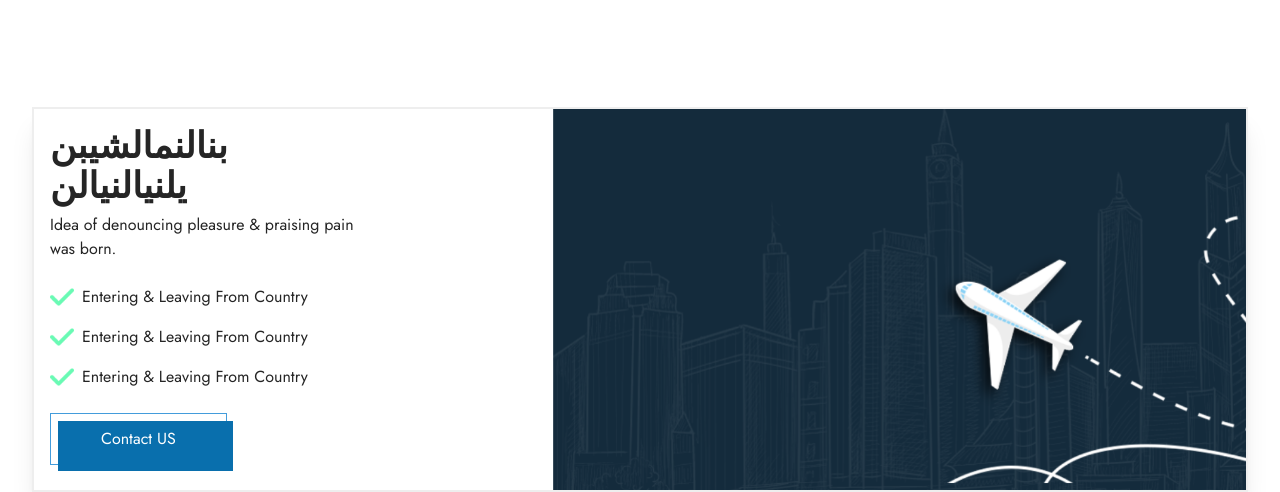
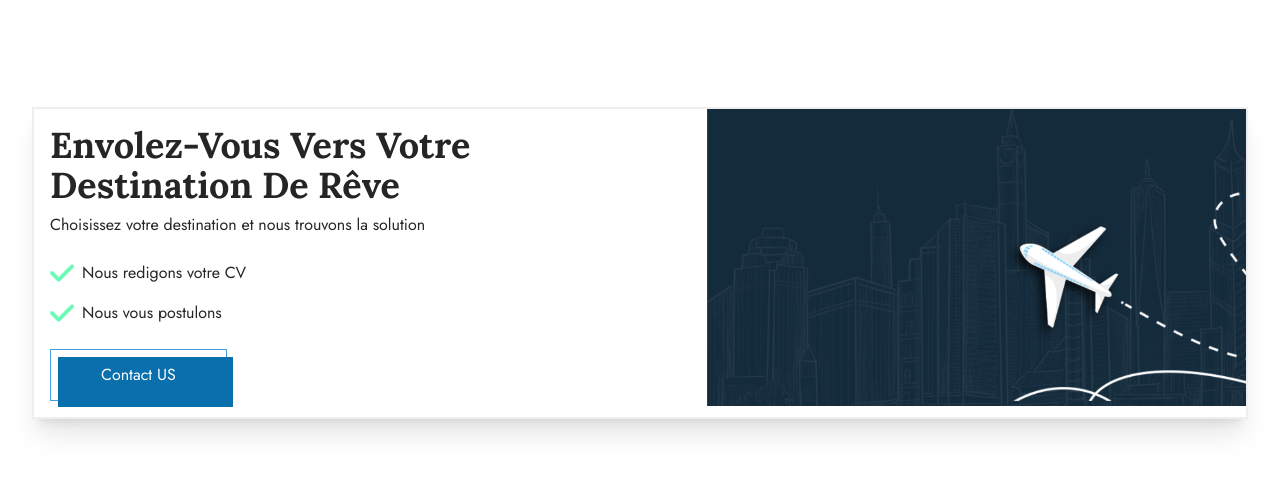
Before and after one commit to KamelMesbahi13/dzWorkAway, a React (Vite) app: page / in a window 1280 px wide. Shown: the part 3200-3692 px from the top of the page. Built offline with nearby package versions, Linux system fonts and the light colour scheme; no server answers.

Commit message:
Add Translation

```diff
--- a/src/Ui/ContactSection/ContactSection.jsx
+++ b/src/Ui/ContactSection/ContactSection.jsx
@@ -6,8 +6,6 @@ import { LazyLoadImage } from "react-lazy-load-image-component";
 import { useTranslation } from "react-i18next";
 
 const ContactSection = () => {
-  // ---------------------------------------------------------
-
   const { i18n } = useTranslation();
 
   const modifiedDataParagraphs = Data.ContactSection_Paragraphs.map((data) => {
@@ -61,7 +59,7 @@ const ContactSection = () => {
       if (i18n.language === "fr") {
         return {
           id: data.id,
-          header: data.header_ar,
+          header: data.header_fr,
           description: data.description_fr,
         };
       }
@@ -109,6 +107,7 @@ const ContactSection = () => {
       );
     }
   );
+
   // ---------------------------------------------------------
 
   return (
--- a/src/data.json
+++ b/src/data.json
@@ -174,33 +174,31 @@
     {
       "id": 1,
       "header": "Fly Your Dream Destination",
-      "header_ar": "بنالنمالشيبن يلنيالنيالن",
-      "header_fr": "Fly Your Dream Destination",
+      "header_ar": "سافر إلى وجهة أحلامك",
+      "header_fr": "Envolez-vous vers votre destination de rêve",
 
-      "description": "Idea of denouncing pleasure & praising pain was born.",
-      "description_ar": "يبخعابل سيهتههلتي يهلتيهلهتتتشب حيهتلهيستلهي شيحهلتحهبال سبحهلتبيهتل",
-      "description_fr": "Idea of denouncing pleasure & praising pain was born."
+      "description": "Choose your destination and we'll find the solution",
+      "description_ar": "اختر وجهتك وسنجد لك الحل المناسب لك",
+      "description_fr": "Choisissez votre destination et nous trouvons la solution",
+
+      "button": "Contact Us",
+      "button_ar": "تواصل معنا",
+      "button_fr": "Contactez-nous"
     }
   ],
 
   "ContactSection_Paragraphs": [
     {
       "id": 1,
-      "paragraph": "Entering & Leaving From Country",
-      "paragraph_ar": "التيتل يناالثهل يمتاتتال يلمتتال",
-      "paragraph_fr": "Entering & Leaving From Country"
+      "paragraph": "We redigest your CV",
+      "paragraph_ar": "نعيد فحص سيرتك الذاتية",
+      "paragraph_fr": "Nous redigons votre CV"
     },
     {
       "id": 2,
-      "paragraph": "Entering & Leaving From Country",
-      "paragraph_ar": "التيتل يناالثهل يمتاتتال يلمتتال",
-      "paragraph_fr": "Entering & Leaving From Country"
-    },
-    {
-      "id": 3,
-      "paragraph": "Entering & Leaving From Country",
-      "paragraph_ar": "التيتل يناالثهل يمتاتتال يلمتتال",
-      "paragraph_fr": "Entering & Leaving From Country"
+      "paragraph": "We apply to you",
+      "paragraph_ar": "نحن نقدم لك",
+      "paragraph_fr": "Nous vous postulons"
     }
   ],
 
```
